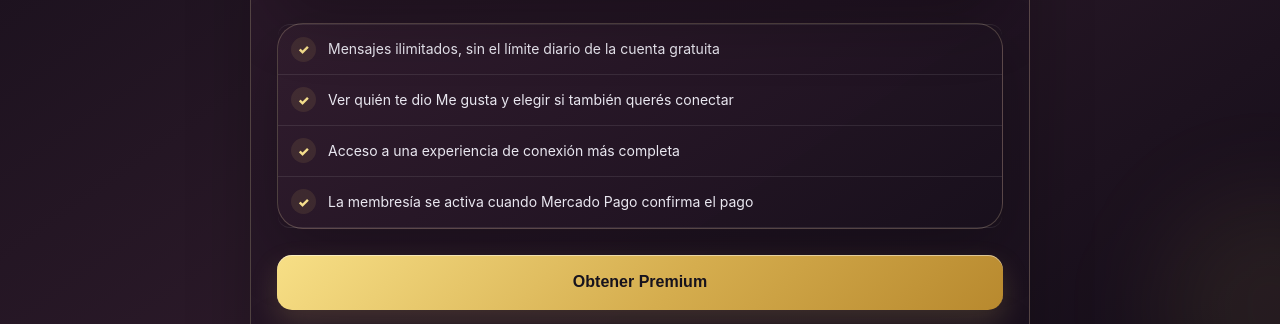
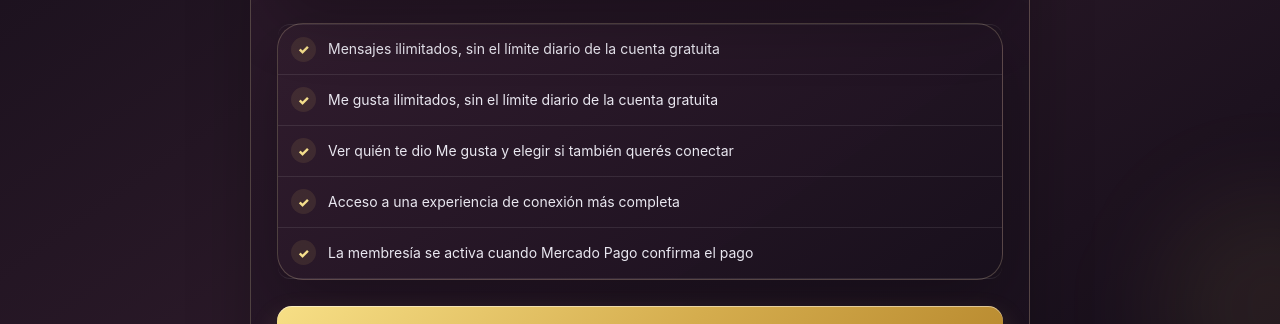
Before and after one commit to EmiMatch/emimatch, a website: page membresia/membresia.html in a window 1280 px wide. Shown: the part 464-788 px from the top of the page. Drawn offline with nearby package versions, Linux system fonts and the light colour scheme.

Commit message:
Advertise unlimited likes as a Premium benefit

```diff
--- a/membresia/membresia.html
+++ b/membresia/membresia.html
@@ -501,6 +501,7 @@
 
       <ul class="benefits">
         <li>Mensajes ilimitados, sin el límite diario de la cuenta gratuita</li>
+        <li>Me gusta ilimitados, sin el límite diario de la cuenta gratuita</li>
         <li>Ver quién te dio Me gusta y elegir si también querés conectar</li>
         <li>Acceso a una experiencia de conexión más completa</li>
         <li>La membresía se activa cuando Mercado Pago confirma el pago</li>
```
